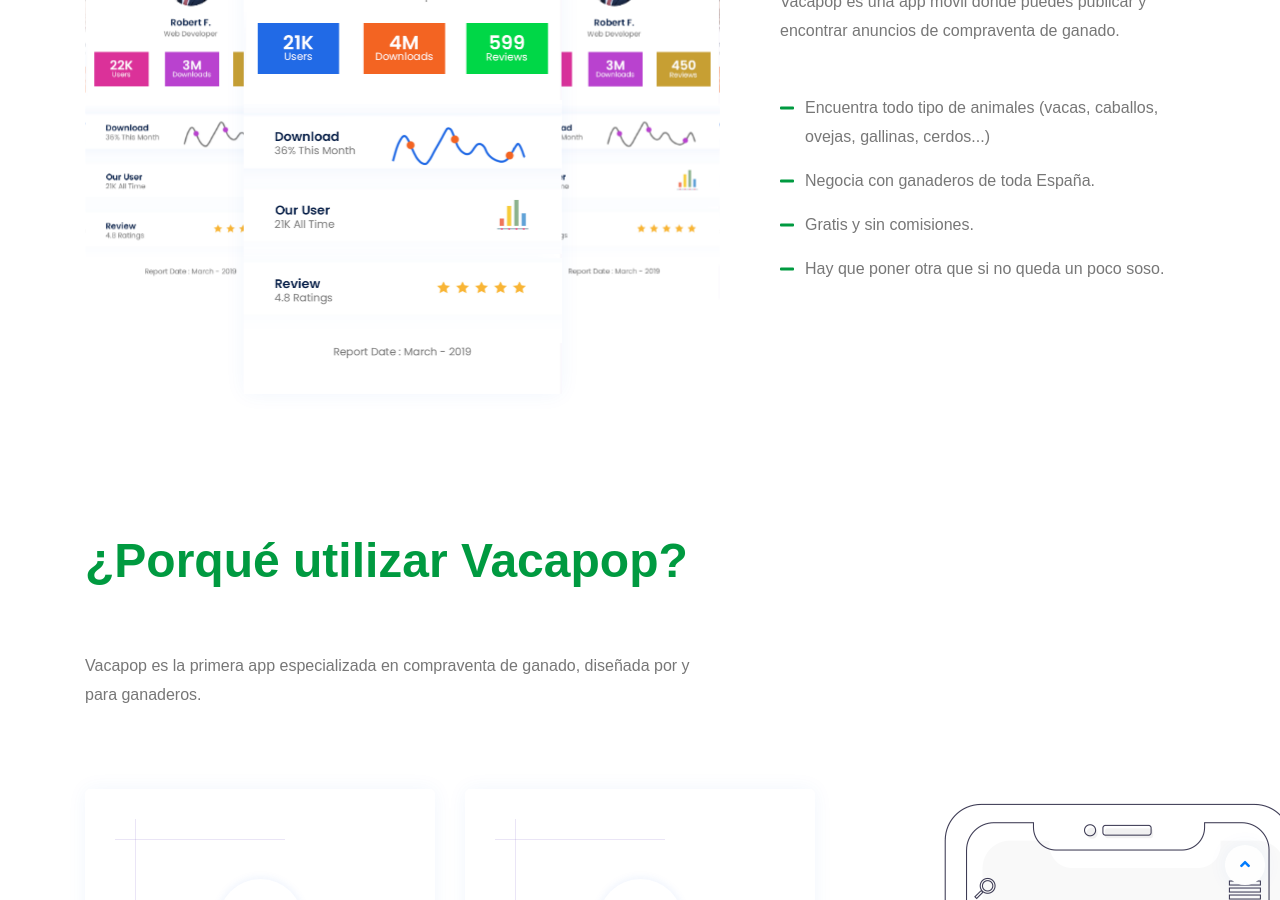
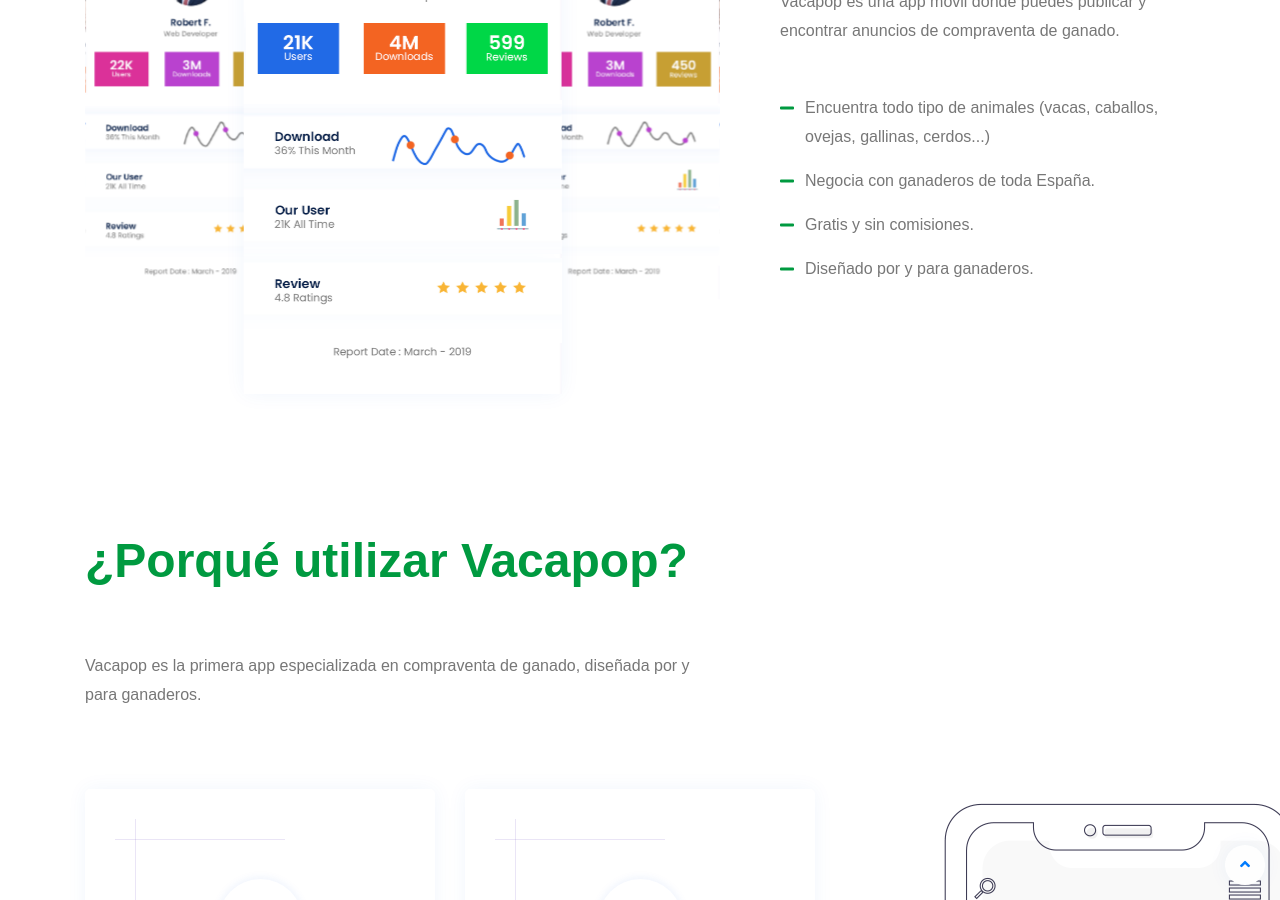
Before and after one commit to project-market-bb/project-market-bb.github.io, a Jekyll site: the page built from index.html, in a window 1280 px wide and 900 px high, scrolled down 1366 px. Built offline with Jekyll 4.4.1, drawn with Linux system fonts in a browser that asks for light colours; some web fonts are replaced.

Commit message:
Change texts

```diff
--- a/_includes/apps_area.html
+++ b/_includes/apps_area.html
@@ -37,7 +37,7 @@
                               <li>Encuentra todo tipo de animales (vacas, caballos, ovejas, gallinas, cerdos...) </li>
                               <li>Negocia con ganaderos de toda España.</li>
                               <li>Gratis y sin comisiones.</li>
-                              <li>Hay que poner otra que si no queda un poco soso.</li>
+                              <li>Diseñado por y para ganaderos.</li>
                            </ul>
                            <div class="apps-download-link">
                               <p class="weight-medium">
```
Also changed, not shown: _data/features.yml (+4 -4 lines).
